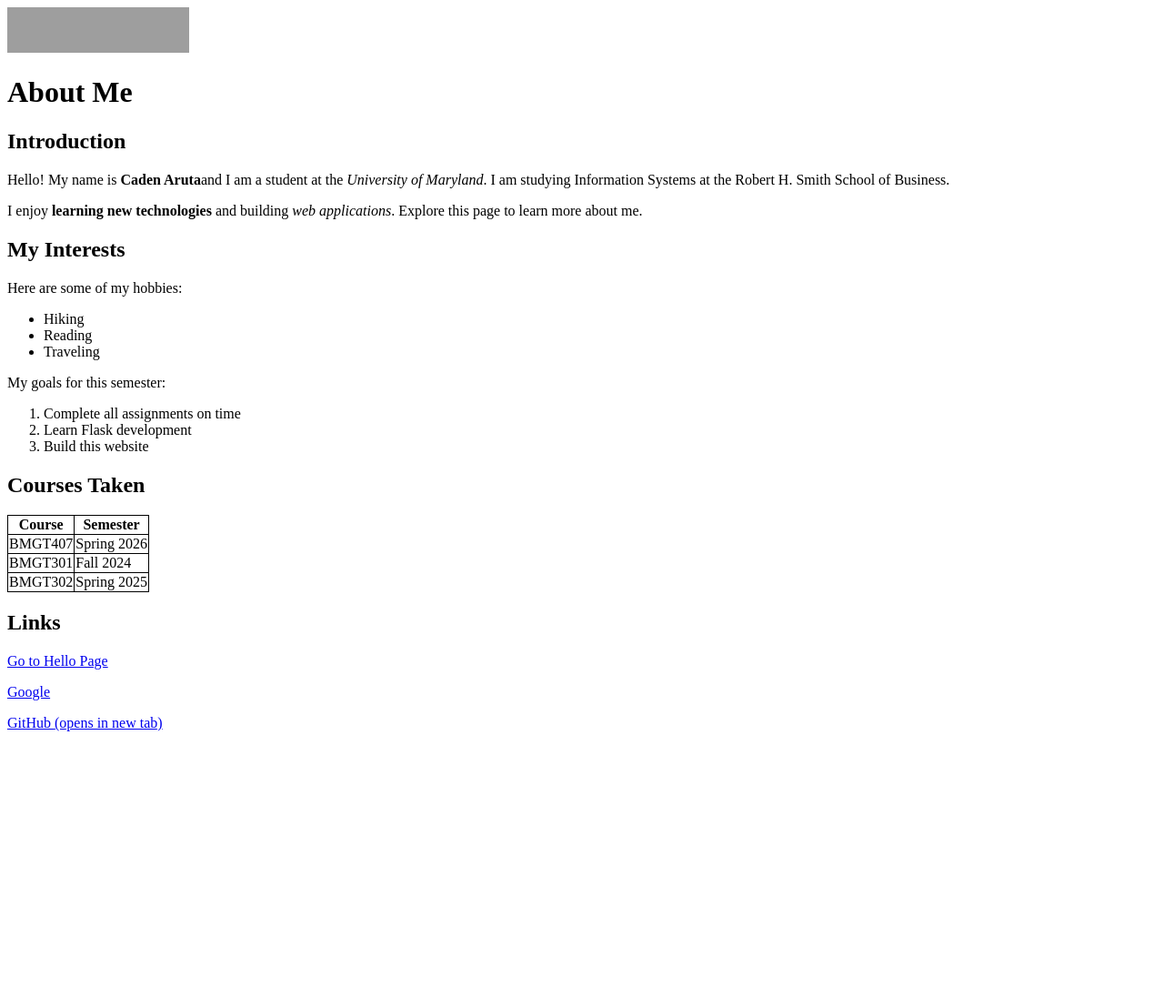
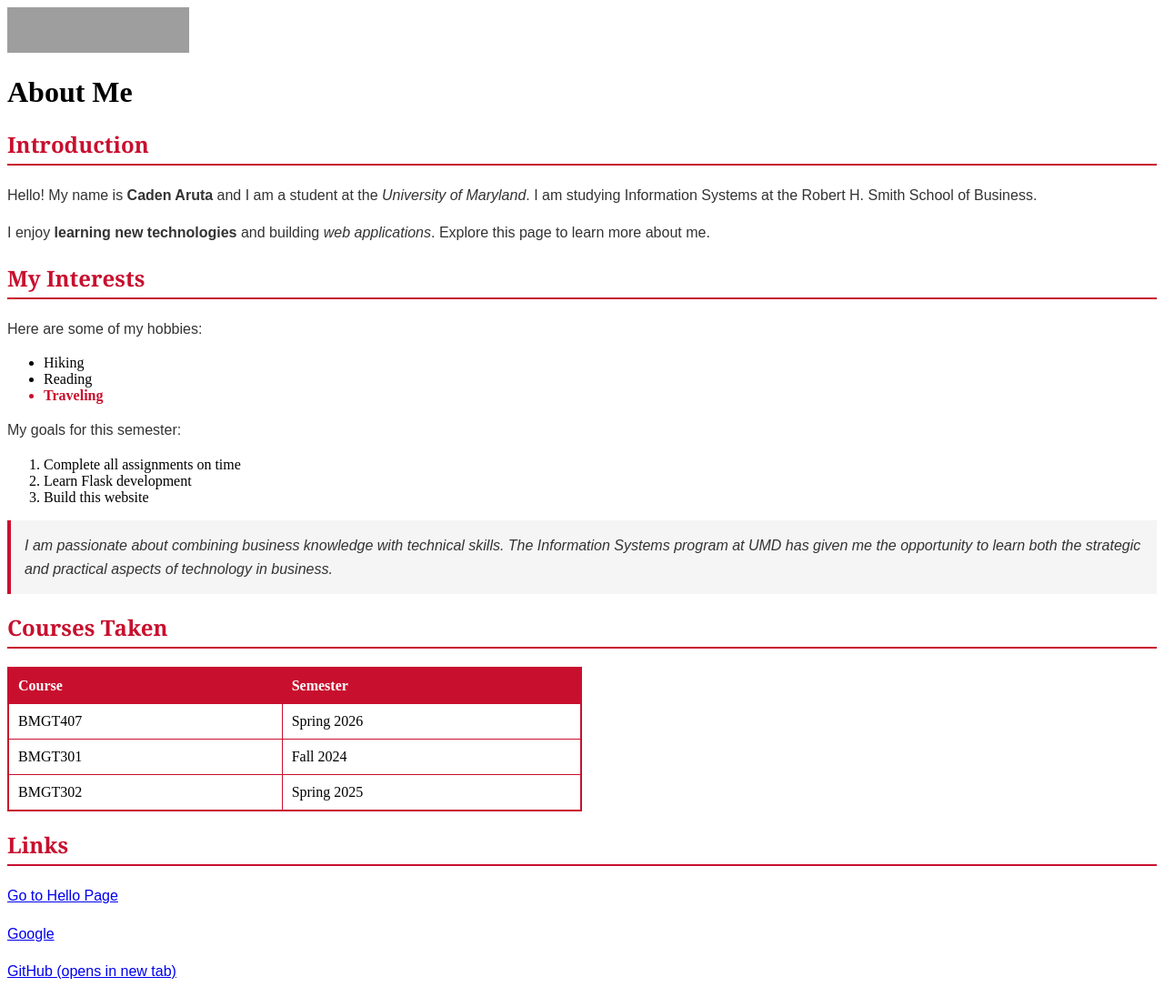
Before and after one commit to caruta10/helloWorld, a Flask app: template templates/about-css.html in a window 1280 px wide. Shown: the whole page at 91% size. Before the commit the page ends 804 px from the top, so only its background shows below. Run offline with Flask 3, Linux system fonts and the light colour scheme; the template is opened without the code that fills it, so the values that code supplies are empty; grey boxes are pictures that could not be loaded.

Commit message:
Updated about-css.html with css

```diff
--- a/templates/about-css.html
+++ b/templates/about-css.html
@@ -3,23 +3,18 @@
 <head>
     <meta charset="UTF-8">
     <title>About Me</title>
-    <style>
-        table, th, td {
-            border: 1px solid black;
-            border-collapse: collapse;
-        }
-    </style>
+    <link rel="stylesheet" href="{{ url_for('static', filename='css/style.css') }}">
 </head>
 <body>
 
     <!-- Header section with logo and main title -->
-    <img src="https://terpconnect.umd.edu/~jbono/bmgt407/images/smith-logo.png" width="200" height="50" alt="Robert H. Smith School of Business Logo">
+    <img class="logo" src="https://terpconnect.umd.edu/~jbono/bmgt407/images/smith-logo.png" alt="Robert H. Smith School of Business Logo">
 
     <h1>About Me</h1>
 
     <!-- Introduction section -->
     <h2>Introduction</h2>
-    <p>Hello! My name is <strong>Caden Aruta</strong>and I am a student at the <em>University of Maryland</em>. I am studying Information Systems at the Robert H. Smith School of Business.</p>
+    <p>Hello! My name is <strong>Caden Aruta</strong> and I am a student at the <em>University of Maryland</em>. I am studying Information Systems at the Robert H. Smith School of Business.</p>
 
     <p>I enjoy <strong>learning new technologies</strong> and building <em>web applications</em>. Explore this page to learn more about me.</p>
 
@@ -30,7 +25,7 @@
     <ul>
         <li>Hiking</li>
         <li>Reading</li>
-        <li>Traveling</li>
+        <li class="highlight">Traveling</li>
     </ul>
 
     <p>My goals for this semester:</p>
@@ -39,6 +34,9 @@
         <li>Learn Flask development</li>
         <li>Build this website</li>
     </ol>
+
+    <!-- Third paragraph with id attribute -->
+    <p id="special-paragraph">I am passionate about combining business knowledge with technical skills. The Information Systems program at UMD has given me the opportunity to learn both the strategic and practical aspects of technology in business.</p>
 
     <!-- Course table section -->
     <h2>Courses Taken</h2>
```
